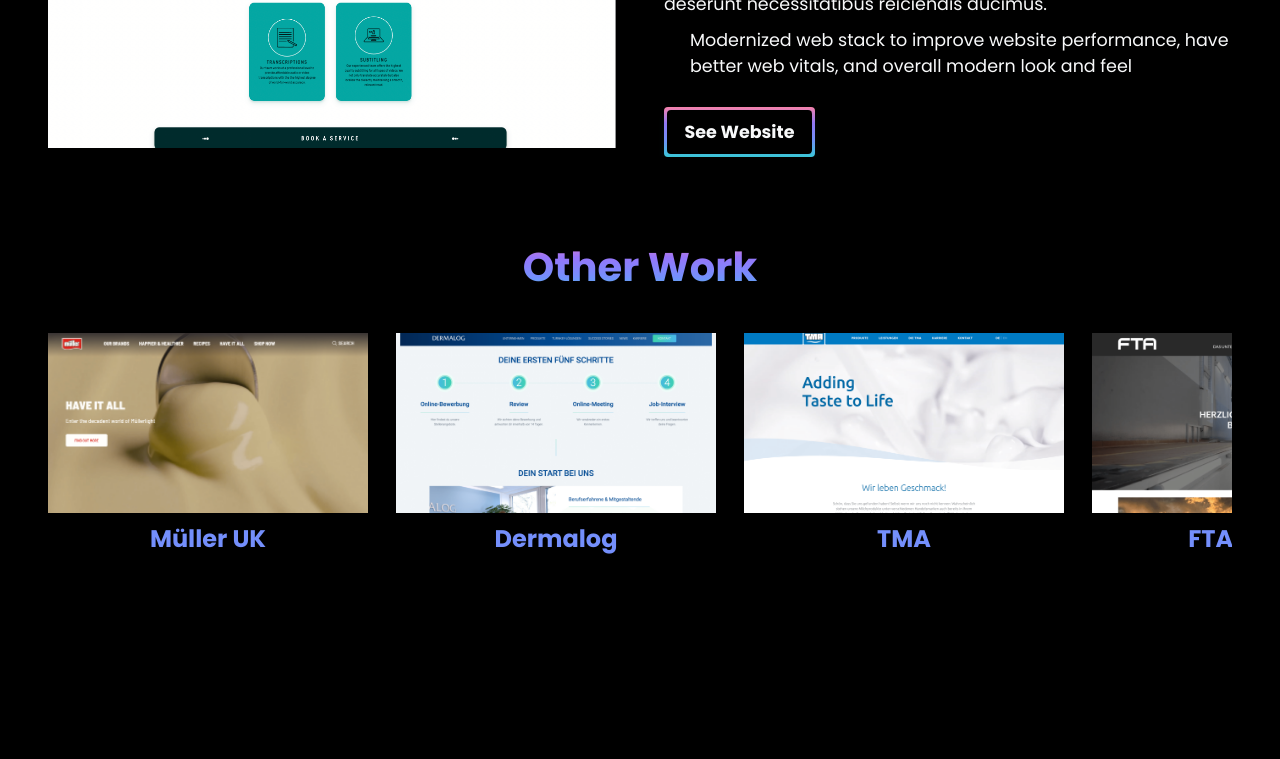
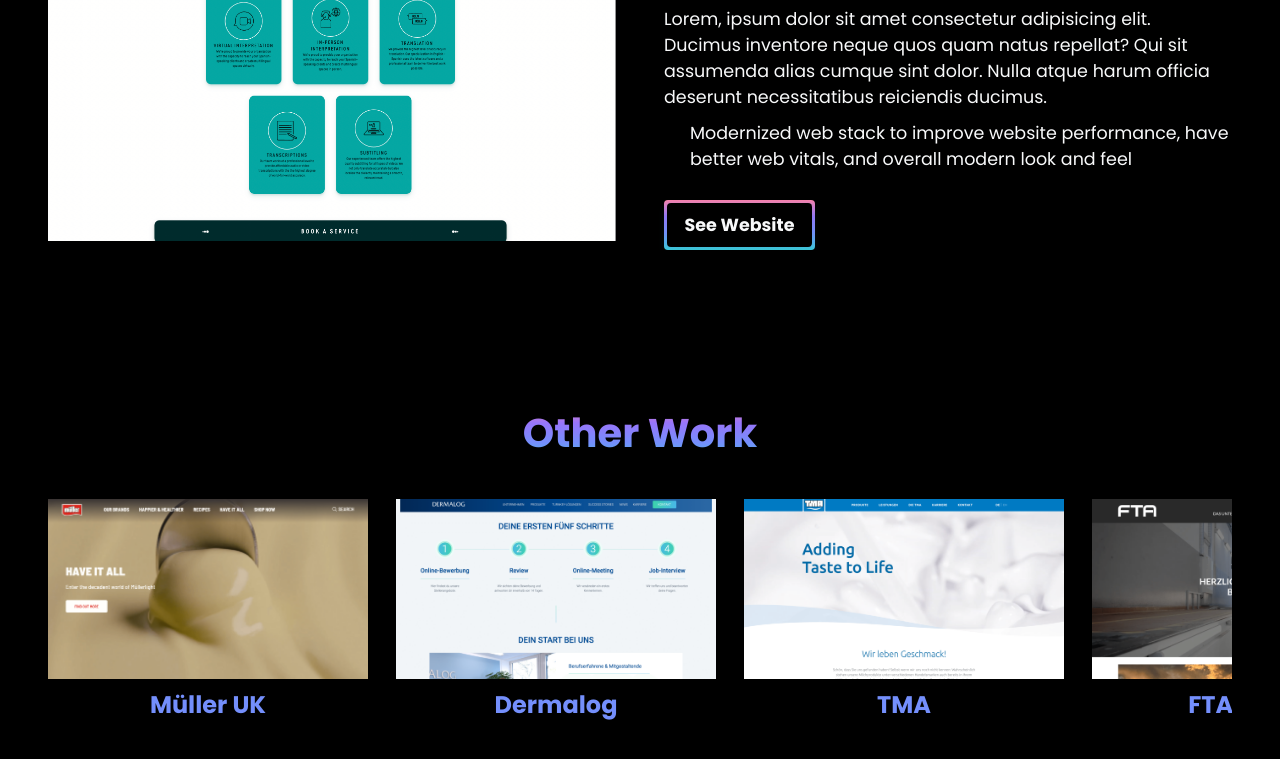
Before and after one commit to Sarmunbustillo/Portfolio-2.0, a Next.js app: page / in a window 1280 px wide. Shown: the part 2000-2759 px from the top of the page. Built offline with nearby package versions, Linux system fonts and the light colour scheme.

Commit message:
Remove Babel config and work with SWC compiler for styled-components

```diff
--- a/components/Styles/LandingStyles.tsx
+++ b/components/Styles/LandingStyles.tsx
@@ -13,6 +13,7 @@ const LandingStyles = styled.section`
   grid-template-rows: repeat(4, 1fr);
 
   .background-image {
+    background-color: var(--black);
     background-image: url('/images/Sarmun.jpg');
     background-size: cover;
     -webkit-background-size: cover;
--- a/components/Styles/ProjectsStyles.tsx
+++ b/components/Styles/ProjectsStyles.tsx
@@ -29,13 +29,13 @@ const ProjectsStyles = styled.section`
 
   .project-grid {
     display: grid;
-    gap: clamp(var(--size-8), 8vw, var(--size-10));
+    gap: clamp(var(--size-8), 14vw, var(--size-11));
   }
 
   h2 {
     text-align: center;
 
-    margin-bottom: clamp(var(--size-8), 4vw, var(--size-9));
+    margin-bottom: clamp(var(--size-8), 10vw, var(--size-9));
   }
 
   * {
--- a/components/Styles/SmallProjectsStyles.tsx
+++ b/components/Styles/SmallProjectsStyles.tsx
@@ -6,7 +6,7 @@ const SmallProjectsStyles = styled.div`
   position: relative;
   background: var(--brand-dark);
   text-align: center;
-  padding-block-start: clamp(var(--size-10), 4vw, var(--size-11));
+  padding-block-start: clamp(var(--size-10), 12vw, var(--size-13));
 
   .small-projects-grid {
     display: flex;
--- /dev/null
+++ b/next.config.js
@@ -0,0 +1,6 @@
+module.exports = {
+  compiler: {
+    // ssr and displayName are configured by default
+    styledComponents: true,
+  },
+};
--- a/package.json
+++ b/package.json
@@ -4,14 +4,13 @@
   "private": true,
   "scripts": {
     "dev": "next dev",
-    "build": "next build",
+    "build": "next build  &&  next export",
     "start": "next start",
     "lint": "eslint .",
     "lint:fix": "eslint --fix"
   },
   "dependencies": {
-    "babel-plugin-styled-components": "^2.0.2",
-    "next": "^12.0.8",
+    "next": "^12.1.6",
     "react": "^17.0.2",
     "react-dom": "^17.0.2",
     "styled-components": "^5.2.3",
--- a/pages/_document.tsx
+++ b/pages/_document.tsx
@@ -16,6 +16,10 @@ export default class myDocument extends Document {
     return (
       <Html lang="en">
         <Head>
+          <meta
+            name="Sarmun's portfolio"
+            content="Showcase of Sarmun's frontend skills with projects and information about him"
+          />
           <link rel="preconnect" href="https://fonts.gstatic.com" />
           <link
             href="https://fonts.googleapis.com/css2?family=Poppins:wght@300;400;500;600;700;800;900&display=swap"
--- a/pages/index.tsx
+++ b/pages/index.tsx
@@ -7,13 +7,13 @@ import Contact from '../components/Contact';
 export default function Home() {
   return (
     <>
-      <Head key="22">
+      <Head>
         <title>Sarmun</title>
-        <meta name="viewport" content="width=device-width, initial-scale=1.0" />
         <meta
           name="Sarmun's portfolio"
-          content="Showcase of my past work and skills"
+          content="Showcase of Sarmun's frontend skills with projects and information about him"
         />
+        <meta name="viewport" content="width=device-width, initial-scale=1.0" />
       </Head>
       <Landing />
       <Projects />
```
Also changed, not shown: .babelrc (deleted), 1 other file (tests, documents, lock files or other folders).
